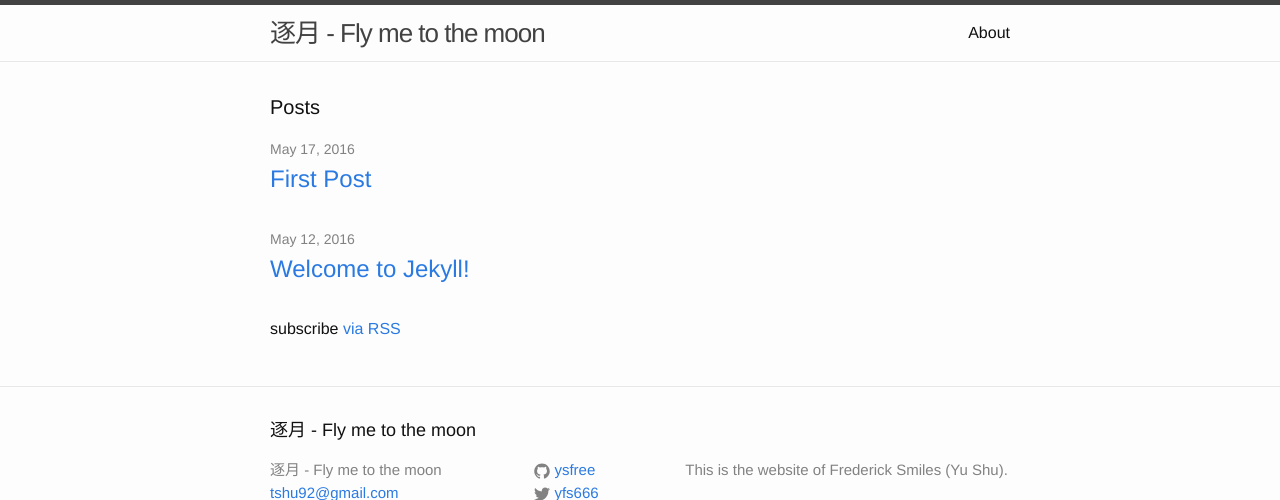
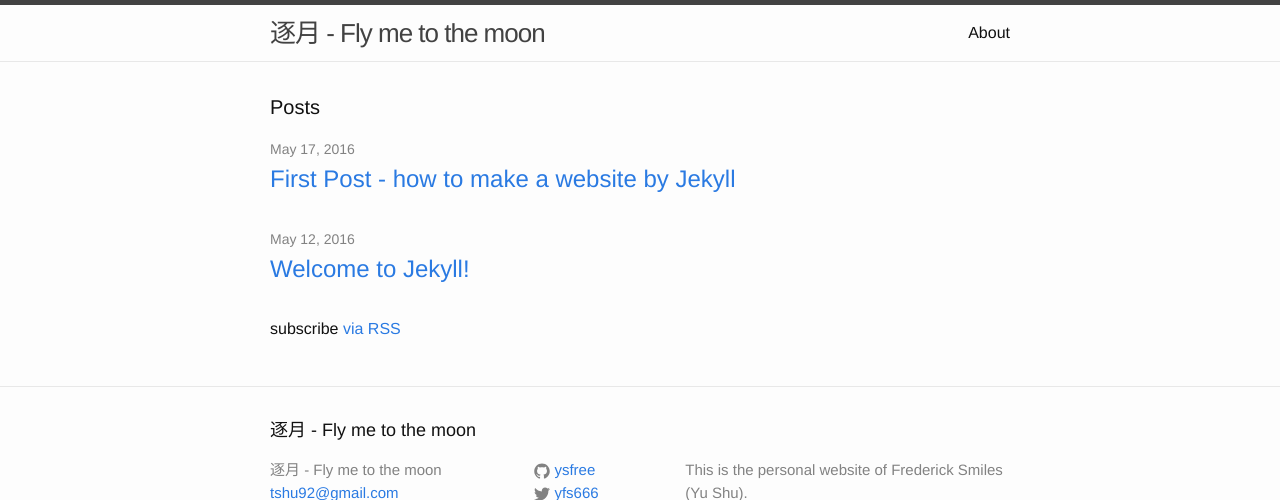
Before and after one commit to XiaoshiZ/ysmiles.com, a Jekyll site: the page built from index.html, in a window 1280 px wide, cut to the strip 0-500 px from the top of the page. Built offline with Jekyll 4.4.1, drawn with Linux system fonts in a browser that asks for light colours.

```diff
--- a/_config.yml
+++ b/_config.yml
@@ -9,13 +9,14 @@
 title: 逐月 - Fly me to the moon
 email: tshu92@gmail.com
 description: > # this means to ignore newlines until "baseurl:"
-  This is the website of Frederick Smiles (Yu Shu).
+  This is the personal website of Frederick Smiles (Yu Shu).
 baseurl: "" # the subpath of your site, e.g. /blog
 url: "http://fredys.xyz" # the base hostname & protocol for your site
 
 twitter_username: yfs666
 github_username:  ysfree
-weibo_username: 卷云先生
+weibo_username_cn: 卷云先生
+weibo_username_en: FrederickSmiles
 
 # Build settings
 markdown: kramdown
--- a/_includes/footer.html
+++ b/_includes/footer.html
@@ -26,9 +26,9 @@
           </li>
           {% endif %}
 
-          {% if site.weibo_username %}
+          {% if site.weibo_username_en %}
           <li>
-            {% include icon-weibo.html username=site.weibo_username %}
+            {% include icon-weibo.html username=site.weibo_username_en username_cn=site.weibo_username_cn %}
           </li>
           {% endif %}
         </ul>
--- a/_includes/icon-weibo.html
+++ b/_includes/icon-weibo.html
@@ -1 +1 @@
-<a href="https://weibo.com/FrederickSmiles"><span class="icon icon--weibo">{% include icon-weibo.svg %}</span><span class="username">{{ include.username }}</span></a>
+<a href="https://weibo.com/{{ include.username }}"><span class="icon icon--weibo">{% include icon-weibo.svg %}</span><span class="username">{{ include.username_cn }}</span></a>
--- a/My  first HTML.html
+++ b/_posts/My _first_HTML.html
@@ -37,6 +37,6 @@
         <li>Tea</li>
         <li>Milk</li>
         </ul>
-
+        <p>I have a date on <time datetime="2008-02-14 20:00">Valentines day</time>.</p>
     </body>
 </html>
```
Also changed, not shown: _posts/2016-05-17-Hello.markdown (deleted, +0 -7 lines), _posts/2016-05-17-first-post.markdown (added, +22 -0 lines).
